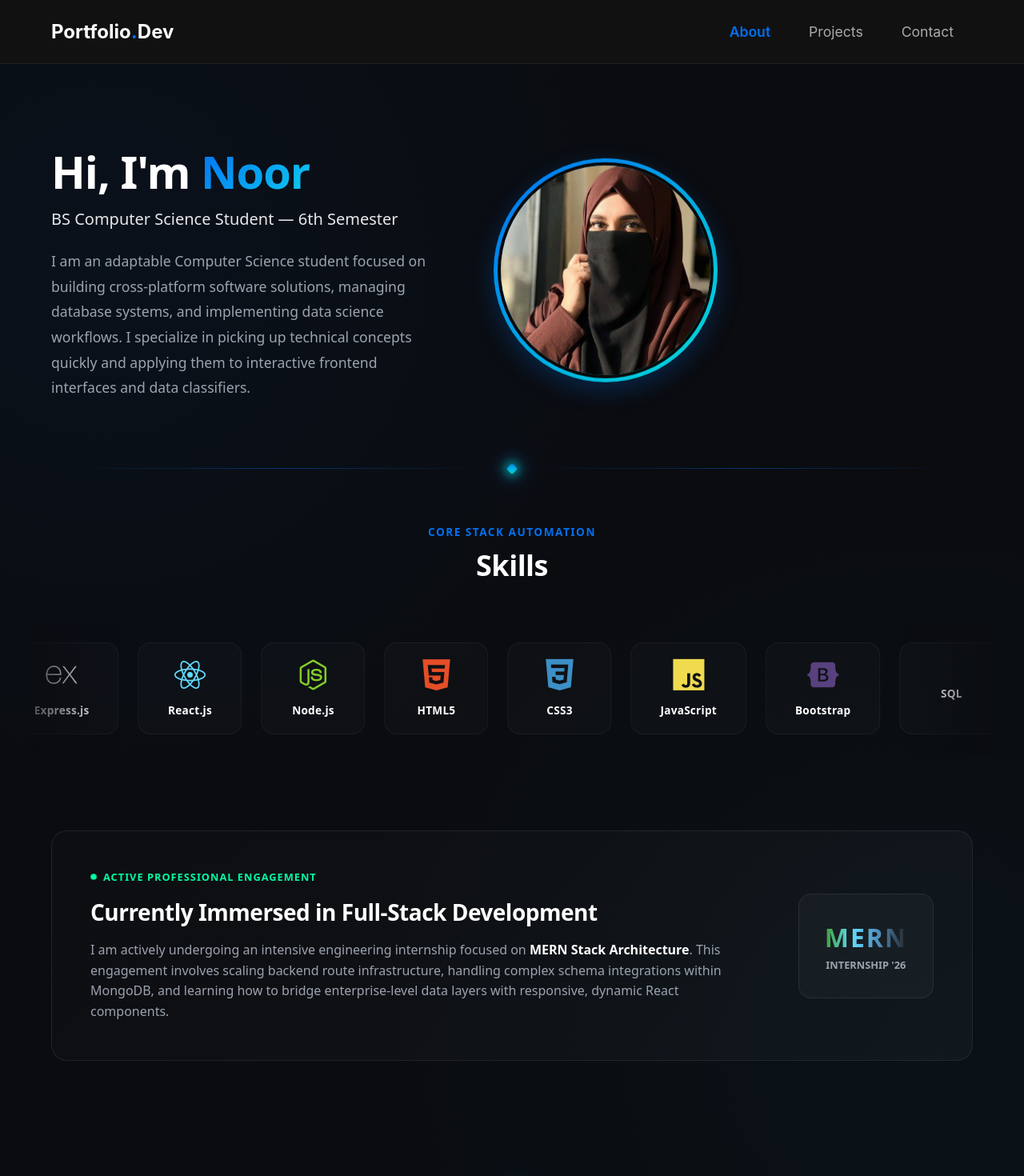
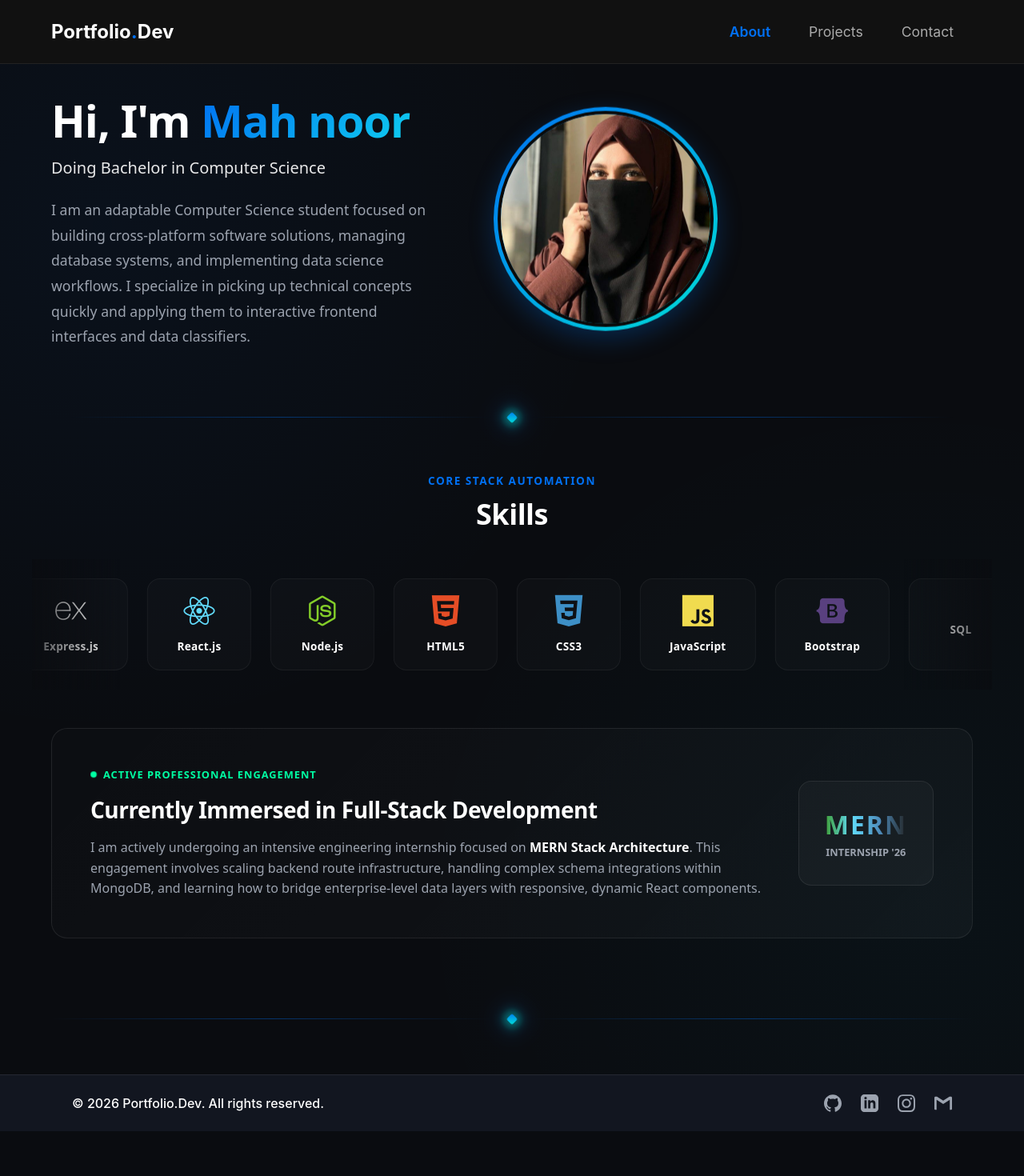
Before and after one commit to Coding-with-Noor/mern-portfolio, a React (Vite) app in the folder frontend/: page / in a window 1280 px wide. Shown: the top 1470 px of the page at 80% size. After the commit the page ends 1414 px from the top, so only its background shows below. Built offline with nearby package versions, Linux system fonts and the light colour scheme.

Commit message:
commit all

```diff
--- a/frontend/src/components/Footer.jsx
+++ b/frontend/src/components/Footer.jsx
@@ -5,7 +5,7 @@ const Footer = () => {
   return (
     <footer className="portfolio-footer">
       <div className="footer-container">
-        <p className="footer-text">© {new Date().getFullYear()} Noor.Dev. All rights reserved.</p>
+        <p className="footer-text">© {new Date().getFullYear()} Portfolio.Dev. All rights reserved.</p>
 
         <div className="footer-socials">
           {/* GitHub */}
--- a/frontend/src/pages/AboutPage.css
+++ b/frontend/src/pages/AboutPage.css
@@ -1,7 +1,7 @@
 .about-page-container {
   max-width: 1200px;
   margin: 0 auto;
-  padding: 6rem 24px;
+  padding: 2rem 24px;
   font-family: system-ui, -apple-system, sans-serif;
   overflow-x: hidden; /* Prevent marquee bleed */
 }
@@ -76,7 +76,7 @@
   .hero-split-layout {
     flex-direction: column-reverse; /* Puts image safely on top when layout breaks */
     text-align: center;
-    gap: 2.5rem;
+    gap: 1.5rem;
   }
 
   .hero-image-wrapper {
@@ -126,7 +126,7 @@
 /* Centered Header Section */
 .section-header-centered {
   text-align: center;
-  margin-bottom: 3rem;
+  margin-bottom: 2rem;
 }
 
 .skills-tag {
@@ -156,7 +156,7 @@
   margin-right: -50vw;
   overflow: hidden;
   padding: 1.5rem 0;
-  margin-bottom: 6rem;
+  margin-bottom: 3rem;
 }
 
 /* Gradient fade masks on left and right sides for absolute premium feel */
@@ -245,7 +245,7 @@
   display: flex;
   justify-content: space-between;
   align-items: center;
-  gap: 3rem;
+  gap: 2rem;
 }
 
 .highlight-content {
--- a/frontend/src/pages/AboutPage.jsx
+++ b/frontend/src/pages/AboutPage.jsx
@@ -3,7 +3,6 @@ import './AboutPage.css';
 import Divider from '../components/Divider';
 
 const AboutPage = () => {
-  // Array mapping our tools to official Devicon class names for SVGs
   const skillLogos = [
     { name: "Python", iconClass: "devicon-python-plain colored" },
     { name: "Machine Learning", iconClass: "devicon-scikit-learn-plain colored" },
@@ -33,9 +32,9 @@ const AboutPage = () => {
           {/* LEFT SIDE: TEXT CONTENT */}
           <div className="hero-text-content">
             <h1 className="hero-title">
-              Hi, I'm <span className="highlight">Noor</span>
+              Hi, I'm <span className="highlight">Mah noor</span>
             </h1>
-            <p className="hero-subtitle">BS Computer Science Student — 6th Semester</p>
+            <p className="hero-subtitle">Doing Bachelor in Computer Science </p>
             <p className="hero-bio">
               I am an adaptable Computer Science student focused on building cross-platform software solutions,
               managing database systems, and implementing data science workflows. I specialize in picking up
@@ -48,7 +47,7 @@ const AboutPage = () => {
             <div className="hero-image-wrapper">
               <img
                 src="/image.jpeg"
-                alt="Noor"
+                alt="image"
                 className="hero-profile-pic"
               />
             </div>
--- a/frontend/src/pages/AdminDashboard.CSS
+++ b/frontend/src/pages/AdminDashboard.CSS
@@ -1,12 +1,12 @@
 .admin-container {
   max-width: 1200px;
   margin: 0 auto;
-  padding: 4rem 24px;
+  padding: 2rem 24px;
   font-family: system-ui, -apple-system, sans-serif;
 }
 
 .admin-header {
-  margin-bottom: 3rem;
+  margin-bottom: 2rem;
   border-bottom: 1px solid #222;
   padding-bottom: 1.5rem;
 }
@@ -25,7 +25,7 @@
 .admin-grid {
   display: grid;
   grid-template-columns: repeat(auto-fit, minmax(450px, 1fr));
-  gap: 2.5rem;
+  gap: 2rem;
   align-items: start;
 }
 
@@ -139,7 +139,7 @@
 .inbox-info {
   text-align: center;
   color: #666666;
-  padding: 3rem 0;
+  padding: 2rem 0;
 }
 
 /* Alert Notification Status Banners */
--- a/frontend/src/pages/ContactPage.css
+++ b/frontend/src/pages/ContactPage.css
@@ -1,14 +1,14 @@
 .contact-page-container {
   max-width: 1200px;
   margin: 0 auto;
-  padding: 6rem 24px;
+  padding: 2rem 24px;
   font-family: system-ui, -apple-system, sans-serif;
 }
 
 /* Centered Header Styles */
 .contact-header-centered {
   text-align: center;
-  margin-bottom: 4rem;
+  margin-bottom: 2rem;
 }
 
 .contact-title-main {
@@ -41,7 +41,7 @@
   max-width: 650px; /* Perfectly sized for a single column look */
   background: linear-gradient(145deg, rgba(10, 17, 32, 0.85) 0%, rgba(3, 7, 18, 0.95) 100%);
   border-radius: 16px;
-  padding: 3.5rem;
+  padding: 2rem;
   position: relative;
 
   /* Permanent Side-by-side gradient border configuration */
--- a/frontend/src/pages/ProjectsPage.css
+++ b/frontend/src/pages/ProjectsPage.css
@@ -1,13 +1,13 @@
 .projects-page-container {
   max-width: 1200px;
   margin: 0 auto;
-  padding: 6rem 24px;
+  padding: 2rem 24px;
   font-family: system-ui, -apple-system, sans-serif;
 }
 
 /* Premium Header Elements */
 .projects-header {
-  margin-bottom: 4rem;
+  margin-bottom: 2rem;
   position: relative;
 }
 
@@ -40,19 +40,23 @@
 .projects-grid {
   display: grid;
   grid-template-columns: repeat(auto-fit, minmax(340px, 1fr));
-  gap: 2.5rem;
+  gap: 2rem;
+  /* Aligns cards to the top of their grid row so short cards don't stretch vertically */
+  align-items: start;
 }
 
 /* THE PREMIUM GRADIENT-BORDER CARD (PERMANENTLY AESTHETIC) */
 .project-card {
   background: linear-gradient(145deg, rgba(10, 17, 32, 0.85) 0%, rgba(3, 7, 18, 0.95) 100%);
   border-radius: 16px;
-  padding: 2.5rem;
+  padding: 2rem;
   display: flex;
   flex-direction: column;
-  justify-content: space-between;
-  min-height: 320px;
+  /* Changed from space-between to start so items stack tightly right after each other */
+  justify-content: flex-start;
+  /* Removed min-height: 320px to let text naturally define the box boundary */
   position: relative;
+  overflow: hidden; /* Ensures ambient background glows stay masked safely inside */
 
   /* Creates the permanent, ultra-sharp side-by-side gradient border */
   border: 1px solid transparent;
@@ -118,8 +122,8 @@
   color: #94a3b8;
   font-size: 1rem;
   line-height: 1.6;
-  margin-bottom: 1.75rem;
-  flex-grow: 1;
+  margin-bottom: 1.5rem;
+  /* Removed flex-grow: 1 so it doesn't push elements downwards */
   z-index: 2;
 }
 
@@ -128,7 +132,7 @@
   display: flex;
   flex-wrap: wrap;
   gap: 0.6rem;
-  margin-bottom: 2rem;
+  margin-bottom: 1.5rem;
   z-index: 2;
 }
 
@@ -167,6 +171,7 @@
   backdrop-filter: blur(4px);
   -webkit-backdrop-filter: blur(4px);
   transition: all 0.3s ease;
+  margin-top: auto; /* Keeps the button cleanly at the bottom of its layout space if margins shift */
 }
 
 .github-btn:hover {
```
